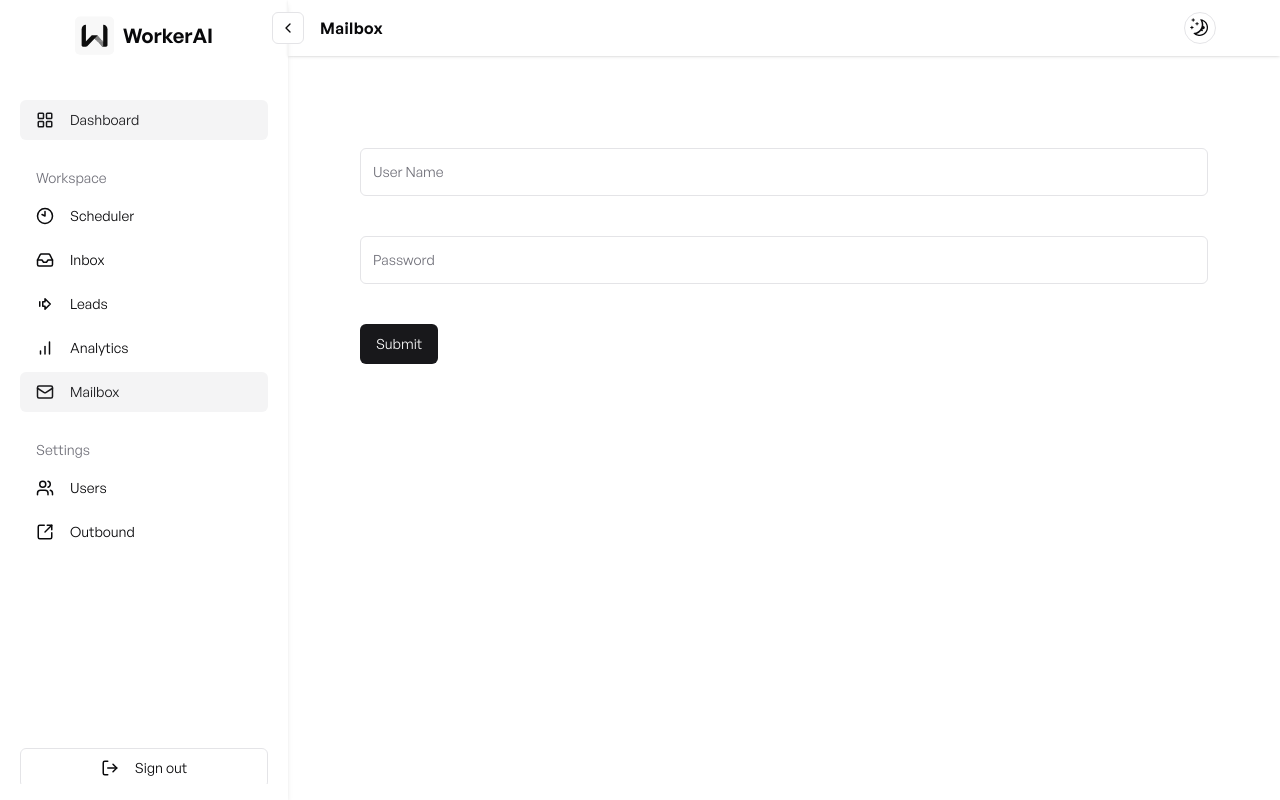
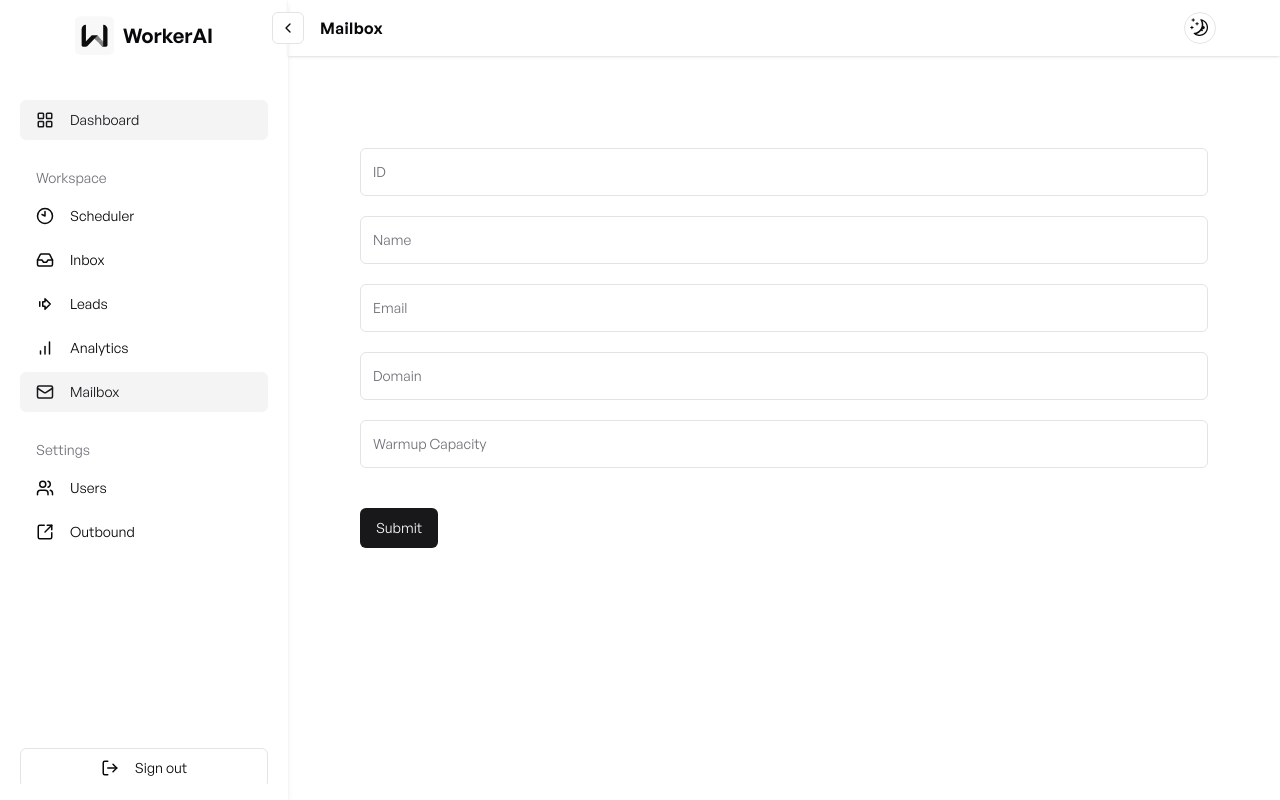
Before and after one commit to AbhirajSinha179/enterprise-workerai, a Next.js app: page /dashboard/mailbox/form/test in a window 1280 px wide. Built offline with nearby package versions, Linux system fonts and the light colour scheme.

Commit message:
adding data to the mailbox after login

```diff
--- a/app/(main)/dashboard/(mailbox)/mailbox/form/test/page.tsx
+++ b/app/(main)/dashboard/(mailbox)/mailbox/form/test/page.tsx
@@ -7,15 +7,20 @@ import { Button } from '@/components/ui/button';
 import { Input } from '@/components/ui/input';
 
 export default function MailboxPage() {
-    const [userName, setUserName] = useState<string>('');
-    const [password, setPassword] = useState<string>('');
+    const [formData, setFormData] = useState({
+        id: '',
+        name: '',
+        email: '',
+        domain: '',
+        warmupCapacity: ''
+    });
 
-    const handleUserNameChange = (e: ChangeEvent<HTMLInputElement>) => {
-        setUserName(e.target.value);
-    };
-
-    const handlePasswordChange = (e: ChangeEvent<HTMLInputElement>) => {
-        setPassword(e.target.value);
+    const handleChange = (e: ChangeEvent<HTMLInputElement>) => {
+        const { name, value } = e.target;
+        setFormData(prevFormData => ({
+            ...prevFormData,
+            [name]: value
+        }));
     };
 
     const handleSubmit = () => {
@@ -28,22 +33,48 @@ export default function MailboxPage() {
             <div className="p-5 m-5">
                 <Input
                     type="text"
-                    placeholder="User Name"
-                    value={userName}
-                    onChange={handleUserNameChange}
+                    name="id"
+                    placeholder="ID"
+                    value={formData.id}
+                    onChange={handleChange}
                     className="mt-5"
                 />
                 <Input
-                    type="password"
-                    placeholder="Password"
-                    value={password}
-                    onChange={handlePasswordChange}
-                    className="mt-10"
+                    type="text"
+                    name="name"
+                    placeholder="Name"
+                    value={formData.name}
+                    onChange={handleChange}
+                    className="mt-5"
+                />
+                <Input
+                    type="email"
+                    name="email"
+                    placeholder="Email"
+                    value={formData.email}
+                    onChange={handleChange}
+                    className="mt-5"
+                />
+                <Input
+                    type="text"
+                    name="domain"
+                    placeholder="Domain"
+                    value={formData.domain}
+                    onChange={handleChange}
+                    className="mt-5"
+                />
+                <Input
+                    type="text"
+                    name="warmupCapacity"
+                    placeholder="Warmup Capacity"
+                    value={formData.warmupCapacity}
+                    onChange={handleChange}
+                    className="mt-5"
                 />
                 <Link
                     href={{
                         pathname: '/dashboard/mailbox',
-                        query: { userName, password }
+                        query: { ...formData }
                     }}
                     passHref
                 >
--- a/app/(main)/dashboard/(mailbox)/mailbox/page.tsx
+++ b/app/(main)/dashboard/(mailbox)/mailbox/page.tsx
@@ -1,41 +1,50 @@
-
+"use client"
 import Link from "next/link"
-// import { useSearchParams } from "next/navigation"
+import { useSearchParams } from "next/navigation"
+import { useEffect, useState } from "react"
 import { ContentLayout } from "@/components/layout/content-layout"
 import { DataTable } from "@/components/leads/data-table"
 import { columns } from "@/components/mailbox/columns"
 import { Button } from "@/components/ui/button"
 import mailsData from "../data/mailsData"
 
-async function getMails() {
+function getMails() {
   return mailsData
 }
 
-// async function getUserData() {
-//   return Promise.resolve({});
-// }
+export default function MailboxPage() {
+  const [mails, setMails] = useState(getMails())
+  const searchParams = useSearchParams()
 
+  const id = searchParams.get('id')
+  const name = searchParams.get('name')
+  const email = searchParams.get('email')
+  const domain = searchParams.get('domain')
+  const warmupCapacity = searchParams.get('warmupCapacity')
 
-export default async function MailboxPage() {
-  const mails = await getMails()
-  // const searchParams = useSearchParams();
-  // const userName = searchParams.get('userName')
-  // const userPassword = searchParams.get('password')
-  // console.log("user Data : ", userName, userPassword)
-  // const userEmail = "abcs";
-  // const userDomain = "asssfs";
-  // const userWarmup = "1212";
+  useEffect(() => {
+    if (id && name && email && domain && warmupCapacity) {
+      const newMail = {
+        id,
+        name,
+        email,
+        domain,
+        warmupCapacity,
+      }
+      console.log("New Mail Data: ", newMail)
 
+      setMails(prevMails => [...prevMails, newMail])
+    }
+  }, [id, name, email, domain, warmupCapacity])
 
   return (
     <ContentLayout title="Mailbox">
-
       <div className="">
         <Link href="/dashboard/mailbox/form">
-          <div className="flex  justify-between">
-            <h1 className="text-2xl font-bold ">Mailbox</h1>
+          <div className="flex justify-between">
+            <h1 className="text-2xl font-bold">Mailbox</h1>
             <Button size="sm">
-              <div className=" font-semibold text-sm">
+              <div className="font-semibold text-sm">
                 Connect a Mail Box
               </div>
             </Button>
@@ -45,5 +54,5 @@ export default async function MailboxPage() {
 
       <DataTable data={mails} columns={columns} isActionButton={false} />
     </ContentLayout>
-  );
+  )
 }
```
